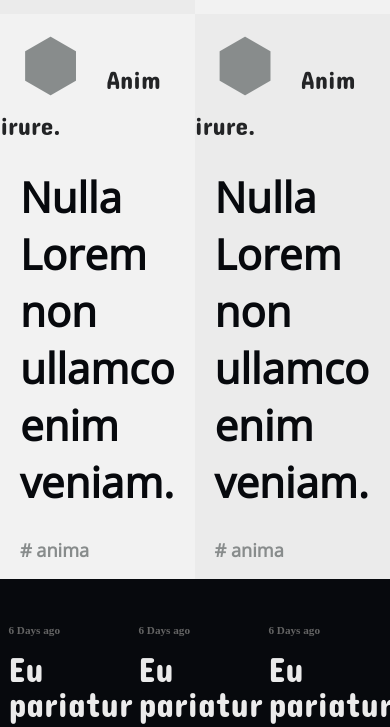
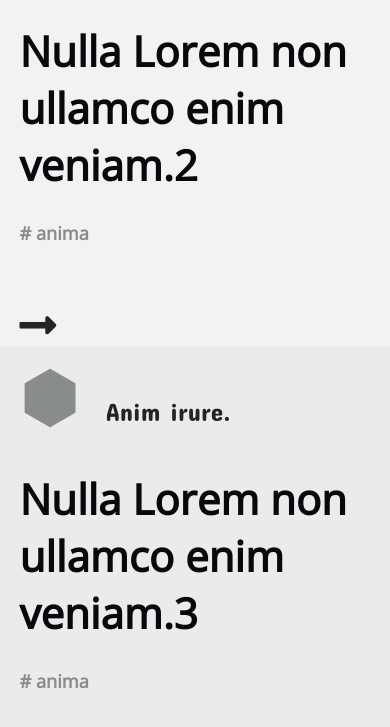
Before and after one commit to misselliev/smash-mag-teardown, a plain HTML site: page index.html in a window 390 px wide. Shown: the part 884-1611 px from the top of the page. Drawn offline with nearby package versions, Linux system fonts and the light colour scheme.

Commit message:
improving responsiveness features to latest articles section

```diff
--- a/css/responsive.css
+++ b/css/responsive.css
@@ -13,15 +13,30 @@
     padding-top: 220px;
   }
 
+  .latest div:nth-child(2) {
+    width: 100%;
+    height: auto;
+    padding-top: 0;
+  }
+
   .latest div:nth-child(3) {
     width: 100%;
     height: auto;
     padding-top: 0;
+    background: rgb(235, 235, 235);
   }
 
   .latest div:nth-child(4) {
     width: 100%;
     height: auto;
     padding-top: 0;
+    background: #F2F2F2;
+  }
+
+  .latest-arrow i {
+    font-size: 3em;
+    padding-left: 5vw;
+    padding-top: 35px;
+    color: #232426;
   }
 }
--- a/css/styles.css
+++ b/css/styles.css
@@ -163,6 +163,8 @@ html body {
   padding-left: 5vw;
   padding-top: 145px;
   color: #232426;
+  display: flex;
+  align-self: flex-end;
 }
 
 /*SECOND ARTICLE ROW*/
--- a/index.html
+++ b/index.html
@@ -6,6 +6,7 @@
   <meta name="viewport" content="width=device-width, initial-scale=1.0">
   <meta http-equiv="X-UA-Compatible" content="ie=edge">
   <link rel="stylesheet" href="css/styles.css">
+  <link rel="stylesheet" href="css/responsive.css">
   <link href="https://fonts.googleapis.com/css?family=Concert+One%7COpen+Sans" rel="stylesheet">
   <link rel="stylesheet" href="https://use.fontawesome.com/releases/v5.6.3/css/all.css" integrity="sha384-UHRtZLI+pbxtHCWp1t77Bi1L4ZtiqrqD80Kn4Z8NTSRyMA2Fd33n5dQ8lWUE00s/"
     crossorigin="anonymous">
@@ -55,28 +56,28 @@
     <div class="latest-article">
       <span class="latest-photo">⬢</span>
       <span class="latest-name">Anim irure.</span>
-      <h1>Nulla Lorem non ullamco enim veniam.</h1>
+      <h1>Nulla Lorem non ullamco enim veniam.1</h1>
       <h4># anima</h4>
       <span class="latest-arrow"><i class="fas fa-long-arrow-alt-right"></i></span>
     </div>
     <div class="latest-article">
       <span class="latest-photo">⬢</span>
       <span class="latest-name">Anim irure.</span>
-      <h1>Nulla Lorem non ullamco enim veniam.</h1>
+      <h1>Nulla Lorem non ullamco enim veniam.2</h1>
       <h4># anima</h4>
       <span class="latest-arrow"><i class="fas fa-long-arrow-alt-right"></i></span>
     </div>
     <div class="latest-article">
       <span class="latest-photo">⬢</span>
       <span class="latest-name">Anim irure.</span>
-      <h1>Nulla Lorem non ullamco enim veniam.</h1>
+      <h1>Nulla Lorem non ullamco enim veniam.3</h1>
       <h4># anima</h4>
       <span class="latest-arrow"><i class="fas fa-long-arrow-alt-right"></i></span>
     </div>
     <div class="latest-article">
       <span class="latest-photo">⬢</span>
       <span class="latest-name">Anim irure.</span>
-      <h1>Nulla Lorem non ullamco enim veniam.</h1>
+      <h1>Nulla Lorem non ullamco enim veniam.4</h1>
       <h4># anima</h4>
       <span class="latest-arrow"><i class="fas fa-long-arrow-alt-right"></i></span>
     </div>
```
